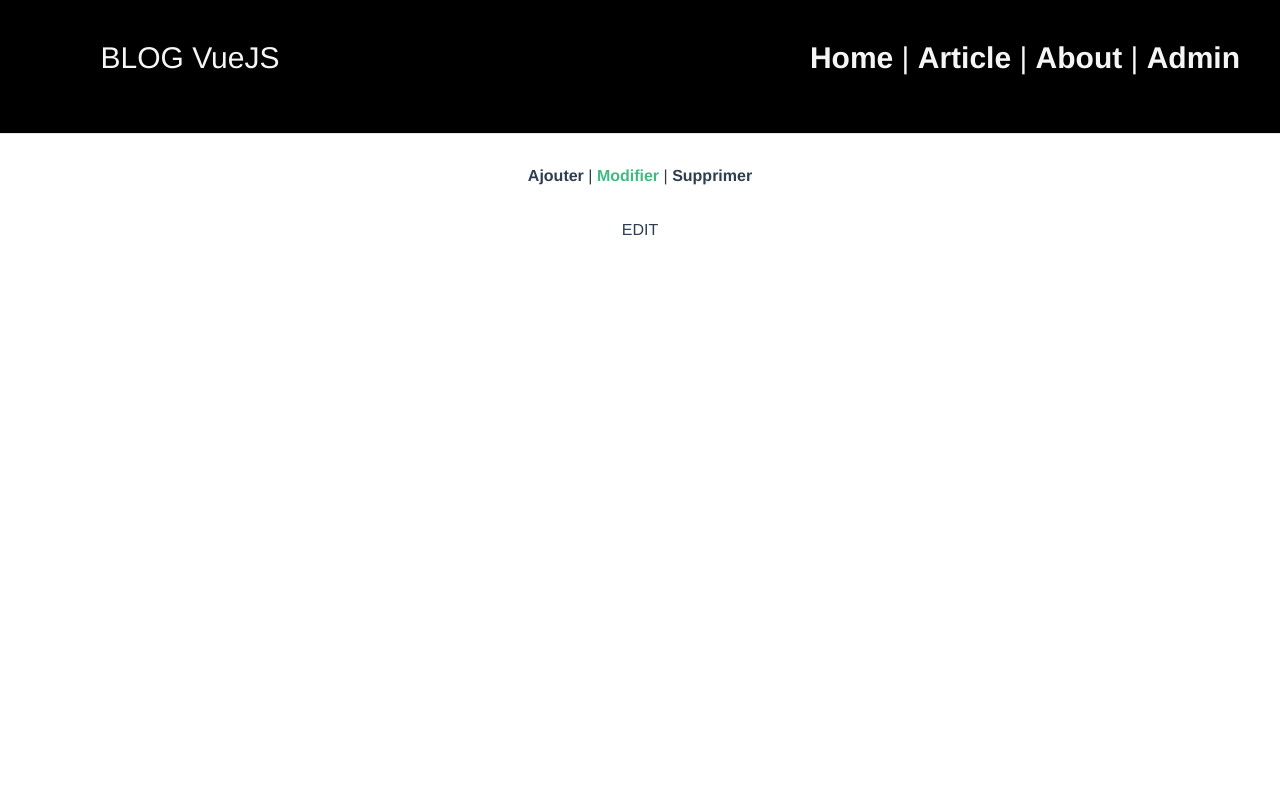
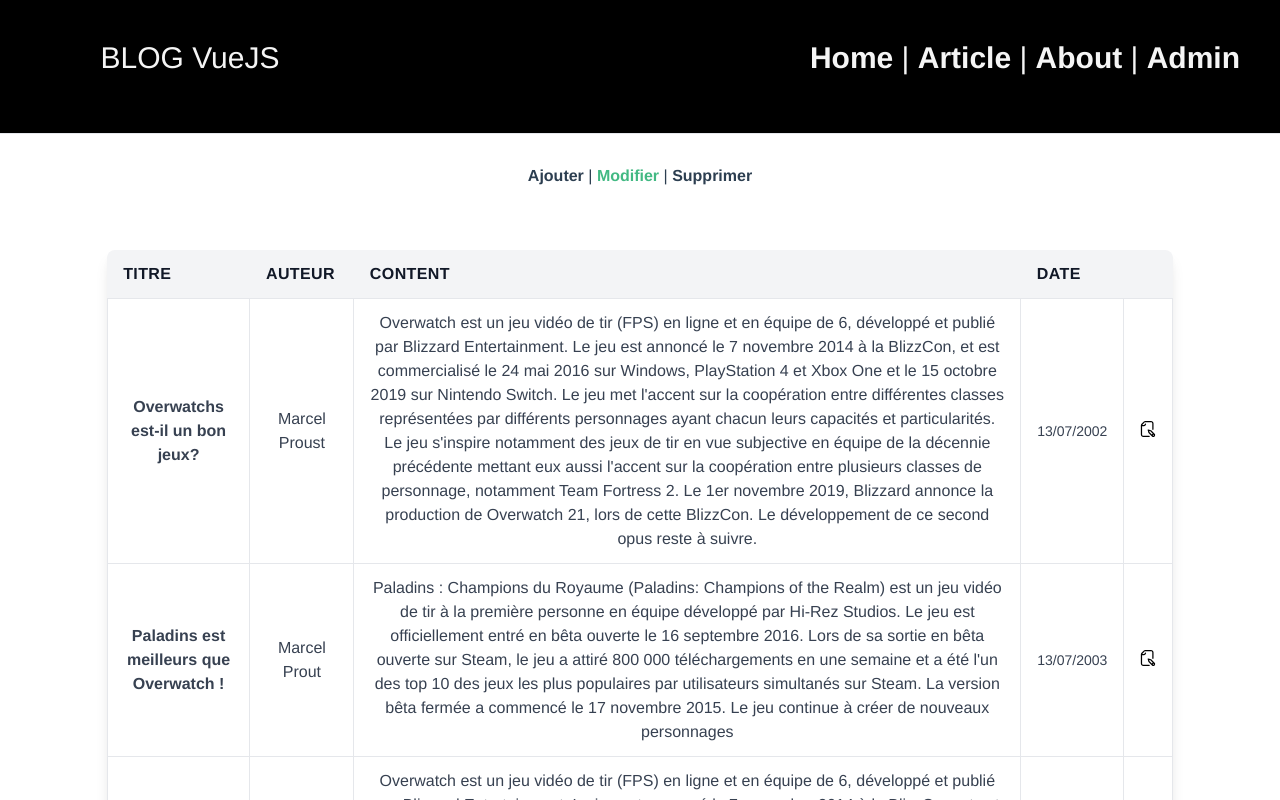
Before and after one commit to walidhaddoury/ProjetVueJS, a Vue app in the folder blog-vue/: page /admin/edit in a window 1280 px wide. Shown: the top 800 px of the page. Built offline with nearby package versions, Linux system fonts and the light colour scheme.

Commit message:
fonctionnalité edit fini dans admin

```diff
--- a/blog-vue/src/components/admin-edit.vue
+++ b/blog-vue/src/components/admin-edit.vue
@@ -1,3 +1,181 @@
 <template>
-  <div><h1>EDIT</h1></div>
+  <div>
+    <div
+      v-if="!defaultScreen"
+      class="w-full p-4 flex flex-col justify-center items-center"
+    >
+      <form ref="formArticle" class="w-full max-w-4xl" @submit.prevent="">
+        <div class="flex flex-wrap -mx-3 mb-6">
+          <div class="w-full md:w-1/3 px-3 mb-6 md:mb-0">
+            <label
+              class="block uppercase tracking-wide text-gray-700 text-xs font-bold mb-2"
+              for="grid-first-name"
+            >
+              Titre
+            </label>
+            <input
+              class="appearance-none block w-full bg-gray-200 text-gray-700 border border-gray-200 rounded py-3 px-4 mb-3 leading-tight focus:outline-none focus:bg-white"
+              type="text"
+              v-model="titre"
+            />
+          </div>
+          <div class="w-full md:w-1/3 px-3 mb-6 md:mb-0">
+            <label
+              class="block uppercase tracking-wide text-gray-700 text-xs font-bold mb-2"
+              for="grid-last-name"
+            >
+              Auteur
+            </label>
+            <input
+              class="appearance-none block w-full bg-gray-200 text-gray-700 border border-gray-200 rounded py-3 px-4 mb-3 leading-tight focus:outline-none focus:bg-white"
+              type="text"
+              v-model="auteur"
+            />
+          </div>
+          <div class="w-full md:w-1/3 px-3 mb-6 md:mb-0">
+            <label
+              class="block uppercase tracking-wide text-gray-700 text-xs font-bold mb-2"
+            >
+              Date
+            </label>
+            <input
+              class="appearance-none block w-full bg-gray-200 text-gray-700 border border-gray-200 rounded py-3 px-4 mb-3 leading-tight focus:outline-none focus:bg-white"
+              type="text"
+              v-model="date"
+            />
+          </div>
+          <div class="w-full md:w-3/3 px-3 mb-6 md:mb-0">
+            <label
+              class="block uppercase tracking-wide text-gray-700 text-xs font-bold mb-2"
+            >
+              Content
+            </label>
+            <input
+              class="text-justify h-40 appearance-none block w-full bg-gray-200 text-gray-700 border border-gray-200 rounded py-3 px-4 mb-3 leading-tight focus:outline-none focus:bg-white"
+              type="text"
+              v-model="content"
+            />
+          </div>
+        </div>
+        <div class="flex items-center justify-evenly">
+          <button
+            class="w-1/3 md:w-1/5 bg-red-500 hover:bg-red-700 text-white font-bold py-2 px-4 rounded focus:outline-none focus:shadow-outline"
+            type="button"
+            @click="resetInput, (defaultScreen = true)"
+          >
+            Annuler
+          </button>
+          <button
+            class="w-1/3 md:w-1/5 bg-blue-500 hover:bg-blue-700 text-white font-bold py-2 px-4 rounded focus:outline-none focus:shadow-outline"
+            type="submit"
+            @click="updateArticle(), (defaultScreen = true)"
+          >
+            Valider
+          </button>
+        </div>
+      </form>
+    </div>
+    <div v-if="defaultScreen" class="w-full flex flex-col items-center pt-8">
+      <div class="w-10/12 mb-8 overflow-hidden rounded-lg shadow-lg">
+        <div class="w-full overflow-x-auto">
+          <table class="w-full">
+            <thead>
+              <tr
+                class="text-md font-semibold tracking-wide text-left text-gray-900 bg-gray-100 uppercase border-b border-gray-600"
+              >
+                <th class="px-4 py-3">Titre</th>
+                <th class="px-4 py-3">Auteur</th>
+                <th class="px-4 py-3">Content</th>
+                <th class="px-4 py-3">Date</th>
+                <th></th>
+              </tr>
+            </thead>
+            <tbody class="bg-white">
+              <tr
+                v-for="(displayArticle, index) in listArticle"
+                :key="index"
+                class="text-gray-700"
+              >
+                <td class="px-4 py-3 text-ms font-semibold border">
+                  {{ displayArticle.Titre }}
+                </td>
+                <td class="px-4 py-3 text-ms border">
+                  {{ displayArticle.Auteur }}
+                </td>
+                <td class="px-4 py-3 text-ms border">
+                  {{ displayArticle.Content }}
+                </td>
+                <td class="px-4 py-3 text-sm border">
+                  {{ displayArticle.Date }}
+                </td>
+                <td class="px-4 py-3 text-sm border">
+                  <button
+                    :value="index"
+                    class="w-4"
+                    @click="
+                      getArticle(displayArticle, index), (defaultScreen = false)
+                    "
+                  >
+                    <img src="../assets/modify.svg" alt="" />
+                  </button>
+                </td>
+              </tr>
+            </tbody>
+          </table>
+        </div>
+      </div>
+    </div>
+  </div>
 </template>
+
+<script>
+export default {
+  name: "admin-edit",
+  data() {
+    return {
+      defaultScreen: true,
+      indexToChange: null,
+      titre: "",
+      date: "",
+      auteur: "",
+      content: "",
+    };
+  },
+  computed: {
+    listArticle() {
+      return this.$store.state.listArticle;
+    },
+  },
+  methods: {
+    getArticle(article, index) {
+      this.titre = article.Titre;
+      this.auteur = article.Auteur;
+      this.date = article.Date;
+      this.content = article.Content;
+      this.indexToChange = index;
+    },
+    updateArticle() {
+      if (
+        this.titre != "" &&
+        this.auteur != "" &&
+        this.date != "" &&
+        this.content != ""
+      ) {
+        this.$store.dispatch("updateArticle", [
+          {
+            Titre: this.titre,
+            Auteur: this.auteur,
+            Date: this.date,
+            Content: this.content,
+          },
+          this.indexToChange,
+        ]);
+        this.resetInput();
+      }
+    },
+    resetInput() {
+      this.titre = this.auteur = this.date = this.content = "";
+    },
+  },
+};
+</script>
--- a/blog-vue/src/store/index.js
+++ b/blog-vue/src/store/index.js
@@ -134,6 +134,10 @@
     addArticle(state, article) {
       state.listArticle.push(article);
     },
+    updateArticle(state, article) {
+      const id = parseInt(article[1]);
+      Vue.set(state.listArticle, id, article[0]);
+    },
   },
   actions: {
     removeArticleById(context, id) {
@@ -143,6 +147,9 @@
     addArticle(context, articleToAdd) {
       context.commit("addArticle", articleToAdd);
     },
+    updateArticle(context, article) {
+      context.commit("updateArticle", article);
+    },
   },
   modules: {},
 });
```
